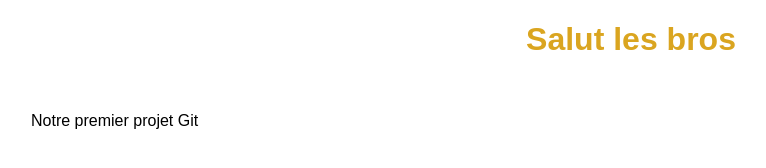
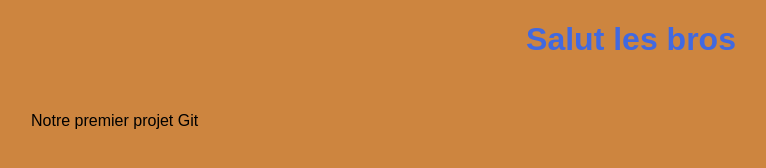
Before and after one commit to Noxalion/B2G1_start_projet, a plain HTML site: page index.html in a window 1280 px wide. Shown: the whole page, without its empty margins (9-775 px from the left). Drawn offline with Linux system fonts and the light colour scheme.

Commit message:
Added background color and change color h1

```diff
--- a/style.css
+++ b/style.css
@@ -1,5 +1,6 @@
 *{
     font-family: fantasy;
+    background-color: peru;
 
 }
 
@@ -8,7 +9,7 @@ h1{
     width: 100%;
     text-align: center;
 
-    color: goldenrod;
+    color: royalblue;
 }
 
 p{
```
